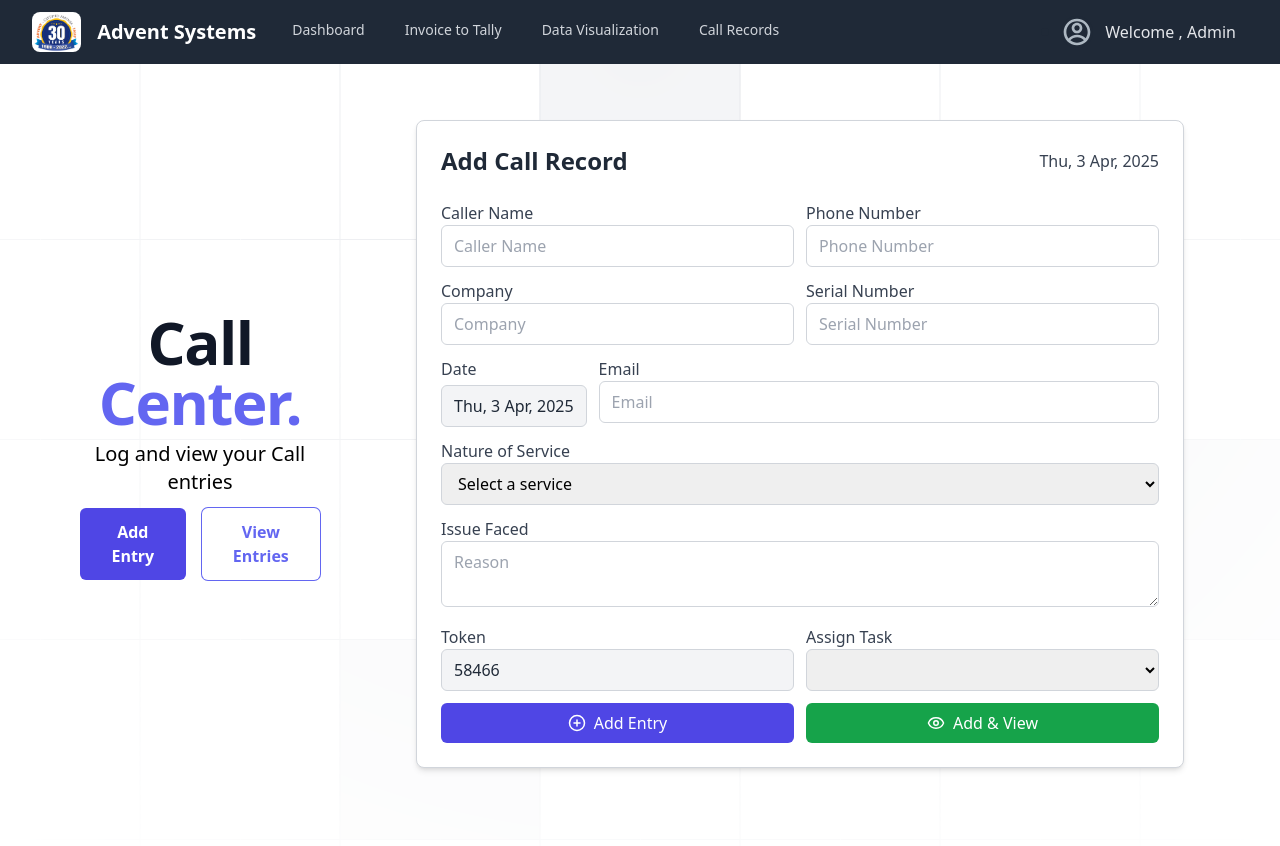
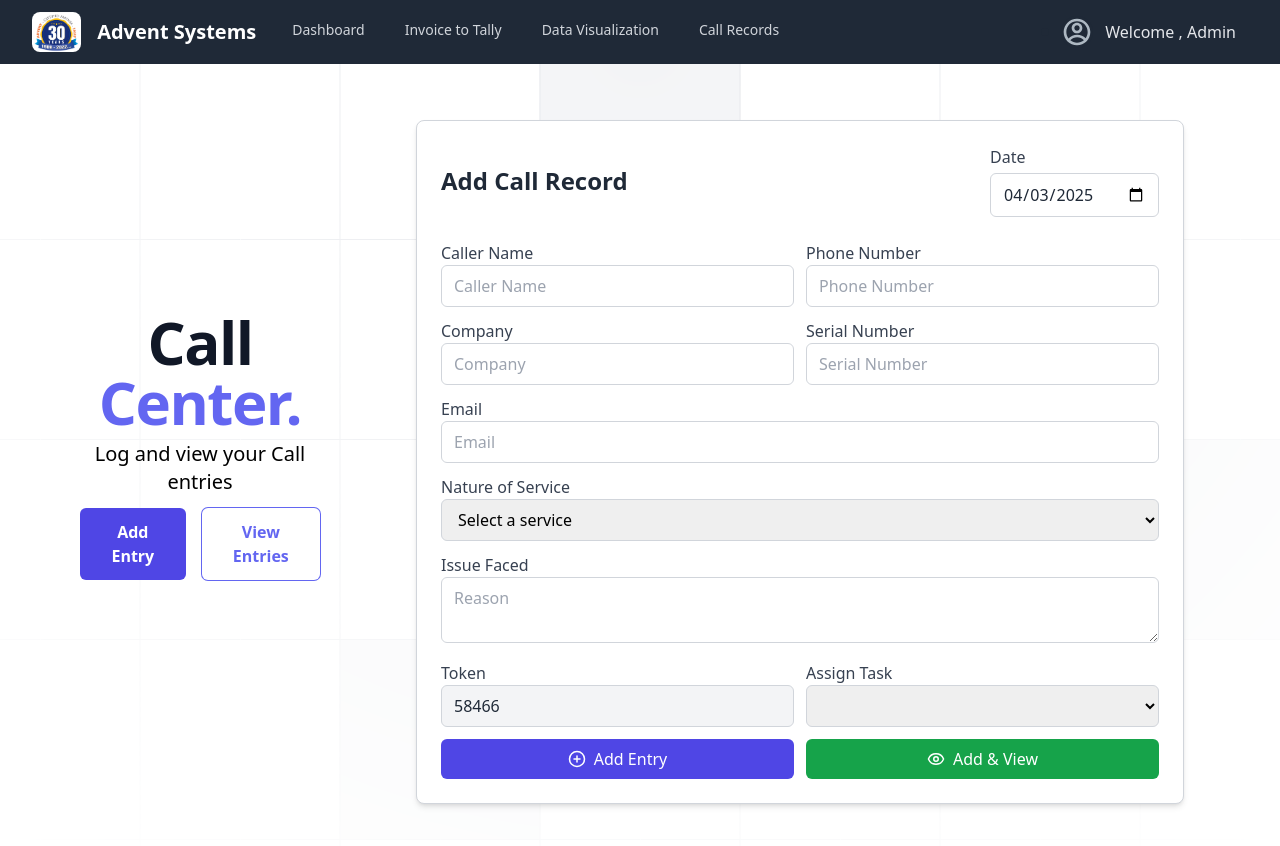
Before and after one commit to Jayanthram7/TallAi, a React (Create React App) app: page /call-records in a window 1280 px wide. Shown: the top 846 px of the page. Built offline with nearby package versions, Linux system fonts and the light colour scheme.

Commit message:
date automation and manual , validation for serial

```diff
--- a/src/Call records/Callrecords.js
+++ b/src/Call records/Callrecords.js
@@ -10,6 +10,8 @@ const CallRecords = () => {
   const [errors, setErrors] = useState({});
   const [editingEmail, setEditingEmail] = useState(null);
   const [emailInput, setEmailInput] = useState('');
+  const [showTodayOnly, setShowTodayOnly] = useState(false);
+
 
 
 
@@ -201,66 +203,7 @@ const handleFormSubmit = (e, mode = "add") => {
 
 
 
-  const handleFilterChange = (e) => {
-    const { name, value } = e.target;
-    setFilters((prevFilters) => ({
-      ...prevFilters,
-      [name]: value,
-    }));
-  };
-
-  const applyFilters = () => {
-    let filtered = callRecords;
-
-    if (filters.typeOfService) {
-      filtered = filtered.filter((record) =>
-        record.typeOfService.toLowerCase().includes(filters.typeOfService.toLowerCase())
-      );
-    }
-
-    if (filters.date) {
-      filtered = filtered.filter(
-        (record) => new Date(record.callTime).toDateString() === new Date(filters.date).toDateString()
-      );
-    }
-
-    if (filters.company) {
-      filtered = filtered.filter((record) =>
-        record.company.toLowerCase().includes(filters.company.toLowerCase())
-      );
-    }
-
-    if (filters.serialNumber) {
-      filtered = filtered.filter((record) =>
-        record.serialNumber.includes(filters.serialNumber)
-      );
-    }
-
-    if (filters.assignedTo) {
-      filtered = filtered.filter((record) =>
-        record.assignedTo.toLowerCase().includes(filters.assignedTo.toLowerCase())
-      );
-    }
-
-    if (filters.statusOfCall) {
-      if (filters.statusOfCall === "Complete") {
-        filtered = filtered.filter((record) => record.statusOfCall === "Complete");
-      } else if (filters.statusOfCall === "Incomplete") {
-        filtered = filtered.filter((record) => record.statusOfCall === "Incomplete");
-      } else if (filters.statusOfCall === "Requested") {
-        filtered = filtered.filter((record) => record.statusOfCall === "Requested");
-      } else if (filters.statusOfCall === "To Bill") {
-        filtered = filtered.filter((record) => record.statusOfCall === "To Bill");
-      } else if (filters.statusOfCall === "Others") {
-        filtered = filtered.filter(
-          (record) => record.statusOfCall !== "Complete" && record.statusOfCall !== "Incomplete"
-        );
-      }
-    }
-
-    setFilteredRecords(filtered);
-    setFilterMenuVisible(false);
-  };
+
   const requiredFields = ["callerName", "phoneNumber", "company", "typeOfService"];
 
   const handleKeyNavigation = (e) => {
@@ -510,7 +453,66 @@ const [sortBy, setSortBy] = useState('callTime'); // Default to sorting by callT
 const handleSortChange = (field) => {
   setSortBy(field); // Update the sortBy state based on the selected field
 };
-
+const handleFilterChange = (e) => {
+  const { name, value } = e.target;
+  setFilters((prevFilters) => ({
+    ...prevFilters,
+    [name]: value,
+  }));
+};
+
+const applyFilters = () => {
+  let filtered = callRecords;
+
+  if (filters.typeOfService) {
+    filtered = filtered.filter((record) =>
+      record.typeOfService.toLowerCase().includes(filters.typeOfService.toLowerCase())
+    );
+  }
+
+  if (filters.date) {
+    filtered = filtered.filter(
+      (record) => new Date(record.callTime).toDateString() === new Date(filters.date).toDateString()
+    );
+  }
+
+  if (filters.company) {
+    filtered = filtered.filter((record) =>
+      record.company.toLowerCase().includes(filters.company.toLowerCase())
+    );
+  }
+
+  if (filters.serialNumber) {
+    filtered = filtered.filter((record) =>
+      record.serialNumber.includes(filters.serialNumber)
+    );
+  }
+
+  if (filters.assignedTo) {
+    filtered = filtered.filter((record) =>
+      record.assignedTo.toLowerCase().includes(filters.assignedTo.toLowerCase())
+    );
+  }
+
+  if (filters.statusOfCall) {
+    if (filters.statusOfCall === "Complete") {
+      filtered = filtered.filter((record) => record.statusOfCall === "Complete");
+    } else if (filters.statusOfCall === "Incomplete") {
+      filtered = filtered.filter((record) => record.statusOfCall === "Incomplete");
+    } else if (filters.statusOfCall === "Requested") {
+      filtered = filtered.filter((record) => record.statusOfCall === "Requested");
+    } else if (filters.statusOfCall === "To Bill") {
+      filtered = filtered.filter((record) => record.statusOfCall === "To Bill");
+    } else if (filters.statusOfCall === "Others") {
+      filtered = filtered.filter(
+        (record) => record.statusOfCall !== "Complete" && record.statusOfCall !== "Incomplete"
+      );
+    }
+  }
+
+  setFilteredRecords(filtered);
+  setFilterMenuVisible(false);
+};
 
 const applySort = () => {
   let sortedRecords = [...filteredRecords];
@@ -660,14 +662,24 @@ const dropdownRef = useRef(null);
   <h2 className="text-2xl font-bold text-gray-800">Add Call Record</h2>
   <div className="flex items-center space-x-2 text-gray-700">
 
-    <span className="text-md font-medium">
-      {new Date().toLocaleDateString('en-IN', {
-        weekday: 'short',
-        day: 'numeric',
-        month: 'short',
-        year: 'numeric',
-      })}
-    </span>
+  <div className="flex-4 flex-row">
+  <label htmlFor="callTime" className="block text-gray-700 font-medium mb-1">Date</label>
+  <input
+  type="date"
+  id="callTime"
+  name="callTime"
+  className="w-full px-3 py-2 border border-gray-300 rounded-md bg-white text-gray-800"
+  value={formData.callTime?.split('T')[0] || new Date().toISOString().split('T')[0]}
+  onChange={handleInputChange}
+  onKeyDown={(e) => {
+    if (e.key === "Enter") {
+      e.preventDefault(); // prevent form submit if any
+      callerNameRef.current?.focus();
+    }
+  }}
+/>
+
+</div>
   </div>
 </div>
               <form onSubmit={handleFormSubmit} className="space-y-3">
@@ -760,17 +772,8 @@ const dropdownRef = useRef(null);
 
                 {/* Call Time */}
                 <div className="flex space-x-3">
-                <div className="flex-4">
-  <label htmlFor="callTime" className="block text-gray-700 font-medium mb-1">Date</label>
-  <div className="flex items-center px-3 py-2 border border-gray-300 rounded-md bg-gray-100 text-gray-800">
-    {new Date(formData.callTime).toLocaleDateString('en-IN', {
-      weekday: 'short',
-      day: 'numeric',
-      month: 'short',
-      year: 'numeric',
-    })}
-  </div>
-</div>
+
+
 
 
   <div className="flex-1">
@@ -914,11 +917,11 @@ const dropdownRef = useRef(null);
             {activeTab === "view" && (
               <div>
               {/* View Format Toggle */}
-              <div className="flex ml-6  mb-6">
+              <div className="flex mb-6">
 
               <button
   onClick={() => handleViewToggle("table")}
-  className={`flex items-center gap-2 px-4  h-12  rounded-md ${
+  className={`flex items-center gap-1 px-2  h-12  rounded-md ${
     activeView === "table"
       ? "bg-indigo-600 text-white"
       : "bg-gray-200 text-gray-600"
@@ -942,7 +945,7 @@ const dropdownRef = useRef(null);
 
 <button
   onClick={() => handleViewToggle("record")}
-  className={`flex items-center gap-2 px-4 py-2 h-12 ml-3 mr-6 rounded-md ${
+  className={`flex items-center gap-2 px-4 py-2 h-12 ml-2 mr-2 rounded-md ${
     activeView === "record"
       ? "bg-indigo-600 text-white"
       : "bg-gray-200 text-gray-600"
@@ -965,7 +968,7 @@ const dropdownRef = useRef(null);
   </svg>
   Sheet View
 </button>
-<div className="flex justify-center items-center h-12 gap-4 mr-6 w-full max-w-lg">
+<div className="flex justify-center items-center h-12 gap-4 mr-2 w-full max-w-lg">
   <div className="flex items-center w-full h-12 border bg-white border-gray-400 rounded-lg shadow-sm focus-within:ring-2 focus-within:ring-blue-500 overflow-hidden">
     {/* Search Icon */}
     <div className="flex items-center px-3 bg-white">
@@ -1009,6 +1012,7 @@ const dropdownRef = useRef(null);
       <option value="company">Company Name</option>
       <option value="phoneNumber">Phone Number</option>
       <option value="serialNumber">Serial Number</option>
+
     </select>
   </div>
 </div>
@@ -1128,6 +1132,17 @@ const dropdownRef = useRef(null);
   </div>
 )}
             <button
+  onClick={() => setShowTodayOnly(!showTodayOnly)}
+  className={`flex items-center gap-1 px-3 ml-3 rounded-md h-12  bg-white text-indigo-600 border border-indigo-600 hover:bg-indigo-100 ${
+    showTodayOnly
+      ? "bg-indigo-700 text-indigo-700"
+      : "bg-white text-indigo-700 border border-indigo-700"
+  }`}
+>
+  {showTodayOnly ? "Show All" : "Show Today"}
+</button>
+
+            <button
   onClick={() => setSortMenuVisible(!sortMenuVisible)}
   className="flex items-center gap-1 px-3 ml-3 rounded-md h-12  bg-white text-indigo-600 border border-indigo-600 hover:bg-indigo-100"
 >
@@ -1294,7 +1309,19 @@ const dropdownRef = useRef(null);
     <div className="max-w-5xl ml-20 overflow-hidden bg-white shadow sm:rounded-lg">
       <div className="divide-y divide-gray-200">
         <div className="max-h-[700px] overflow-y-auto relative">
-          {filteredRecords1.map((record) => (
+          {filteredRecords1
+          .filter((record) => {
+            if (!showTodayOnly) return true;
+
+            const today = new Date();
+            const callDate = new Date(record.callTime);
+            return (
+              today.getDate() === callDate.getDate() &&
+              today.getMonth() === callDate.getMonth() &&
+              today.getFullYear() === callDate.getFullYear()
+            );
+          })
+          .map((record) => (
             <div key={record._id} className="px-4 py-4 sm:px-6">
               <div className="flex justify-between items-center">
                 <div>
@@ -1391,14 +1418,26 @@ const dropdownRef = useRef(null);
       value={serialInput}
       onChange={(e) => setSerialInput(e.target.value)}
     />
-    <button
-      onClick={() => changeSerialNumber(record._id, serialInput)}
-      className="mt-2 px-3 py-1 bg-green-500 text-white rounded-md hover:bg-green-600"
+
+    {/* Warning message */}
+    {serialInput.length !== 9 && (
+      <p className="text-red-600 text-sm mt-1">Serial number must be exactly 9 digits.</p>
+    )}
+
+    <button
+      onClick={() => {
+        if (serialInput.length === 9) {
+          changeSerialNumber(record._id, serialInput);
+        }
+      }}
+      className={`mt-2 px-3 py-1 rounded-md text-white ${serialInput.length === 9 ? 'bg-green-500 hover:bg-green-600' : 'bg-gray-400 cursor-not-allowed'}`}
+      disabled={serialInput.length !== 9}
     >
       Save
     </button>
   </div>
 )}
+
 <button
   onClick={() => setEditingEmail(record._id)}
   className="block w-full px-4 py-2 text-left text-sm text-blue-600 hover:bg-gray-100"
@@ -1516,6 +1555,7 @@ const dropdownRef = useRef(null);
       </thead>
       <tbody>
         {paginatedRecords
+
           .filter((record) => {
             const searchValue = searchQuery.toLowerCase();
             if (searchBy === "company") {
@@ -1528,6 +1568,17 @@ const dropdownRef = useRef(null);
               return record.serialNumber && record.serialNumber.toLowerCase().includes(searchValue);
             }
             return true;
+          })
+          .filter((record) => {
+            if (!showTodayOnly) return true;
+
+            const today = new Date();
+            const callDate = new Date(record.callTime);
+            return (
+              today.getDate() === callDate.getDate() &&
+              today.getMonth() === callDate.getMonth() &&
+              today.getFullYear() === callDate.getFullYear()
+            );
           })
           .map((record, index) => (
             <tr
@@ -1657,19 +1708,26 @@ const dropdownRef = useRef(null);
       value={serialInput}
       onChange={(e) => setSerialInput(e.target.value)}
     />
+
+    {/* Warning message */}
+    {serialInput.length !== 9 && (
+      <p className="text-red-600 text-sm mt-1">Serial number must be exactly 9 digits.</p>
+    )}
+
     <button
       onClick={() => {
+        if (serialInput.length === 9) {
           changeSerialNumber(record._id, serialInput);
-              setShowOptionsForRecord(null);
-               // Optional: hide the input again
+        }
       }}
-
-            className="mt-2 px-3 py-1 bg-green-500 text-white rounded-md hover:bg-green-600"
+      className={`mt-2 px-3 py-1 rounded-md text-white ${serialInput.length === 9 ? 'bg-green-500 hover:bg-green-600' : 'bg-gray-400 cursor-not-allowed'}`}
+      disabled={serialInput.length !== 9}
     >
       Save
     </button>
   </div>
 )}
+
 
       <button
         onClick={() => {
@@ -1709,14 +1767,17 @@ const dropdownRef = useRef(null);
 
       <button
   onClick={() => {
+    const confirmed = window.confirm("Are you sure you want to delete this record?");
+    if (confirmed) {
       deleteRecord(record._id);
       setShowOptionsForRecord(null); // Close dropdown
+    }
   }}
-
   className="block w-full px-4 py-2 text-left text-sm text-red-600 hover:bg-gray-100"
 >
   Delete
 </button>
+
     </div>
   )}
 </td>
```
Lines whose indentation alone changed are shown as unchanged.
